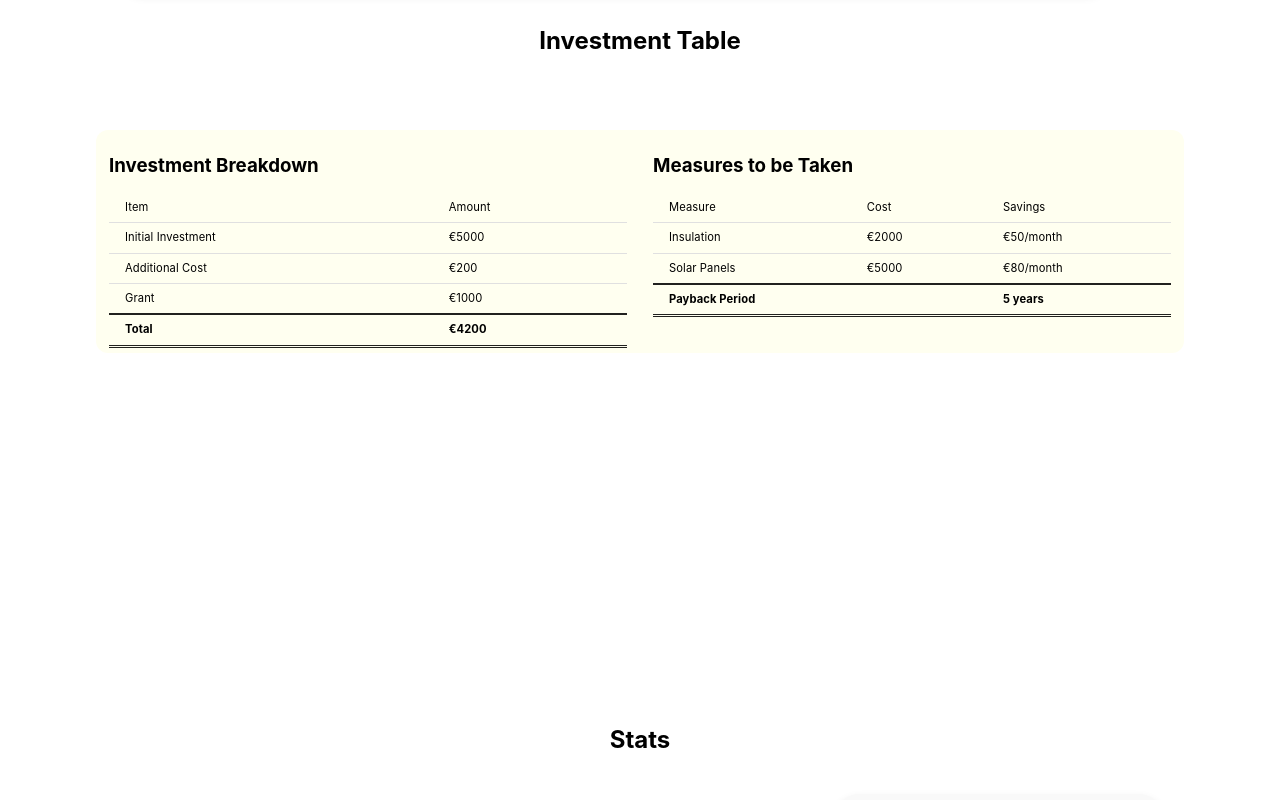
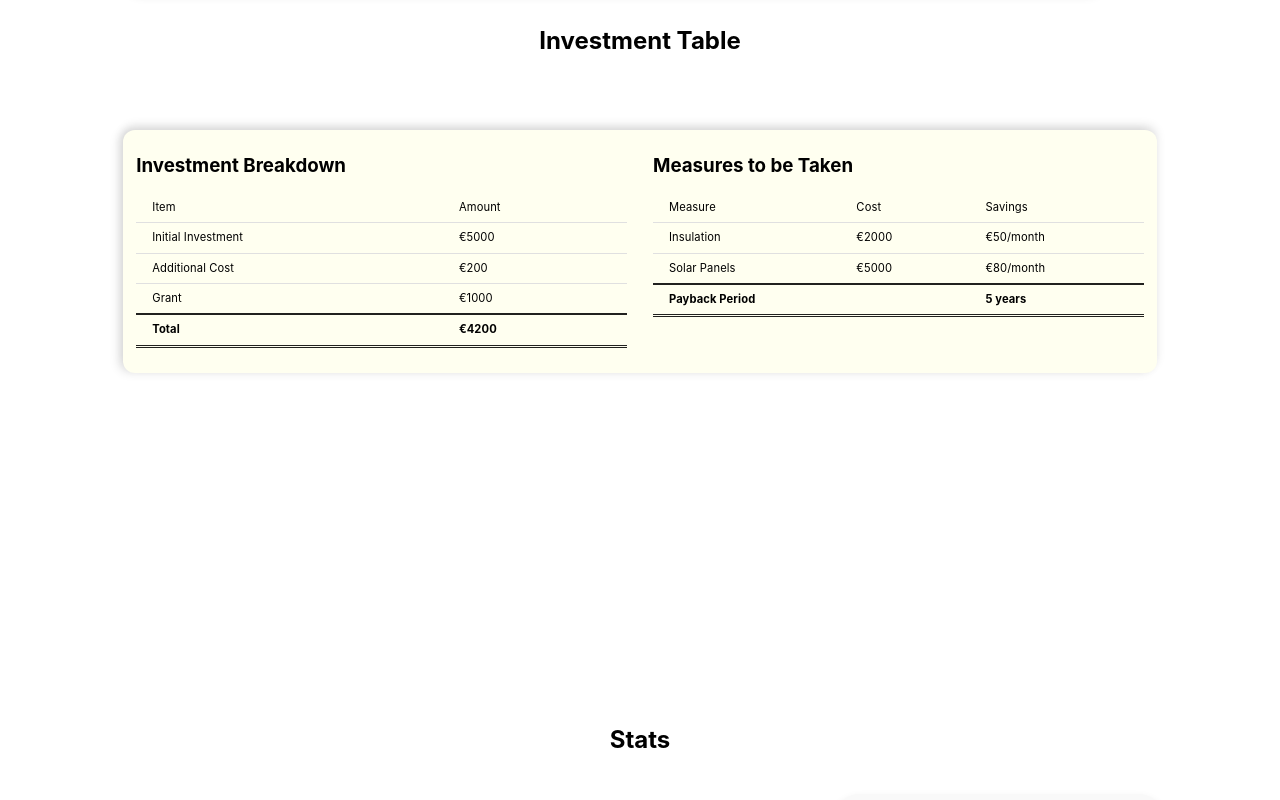
Before and after one commit to leothesouthafrican/luminlab-components, a React (Create React App) app: page / in a window 1280 px wide. Shown: the part 860-1660 px from the top of the page. Built offline with nearby package versions, Linux system fonts and the light colour scheme.

Commit message:
add 3d to ivory table

```diff
--- a/src/components/IvoryCardTable.css
+++ b/src/components/IvoryCardTable.css
@@ -8,12 +8,14 @@
     margin: auto;
     width: 95%;
     margin-top: 5px;
-    margin-bottom: 10px;
+    margin-bottom: 0px;
     flex-grow: 1;
     overflow-y: auto;  /* Scroll when content overflows */
     height: auto;
     max-height: 100%;
-    flex-grow: 1;
+    flex-grow: 0;
+    padding-bottom: 20px;
+    box-shadow: -5px 0px 10px rgba(0, 0, 0, 0.1), 0px -5px 10px rgba(0, 0, 0, 0.1);
 
 }
 
```
